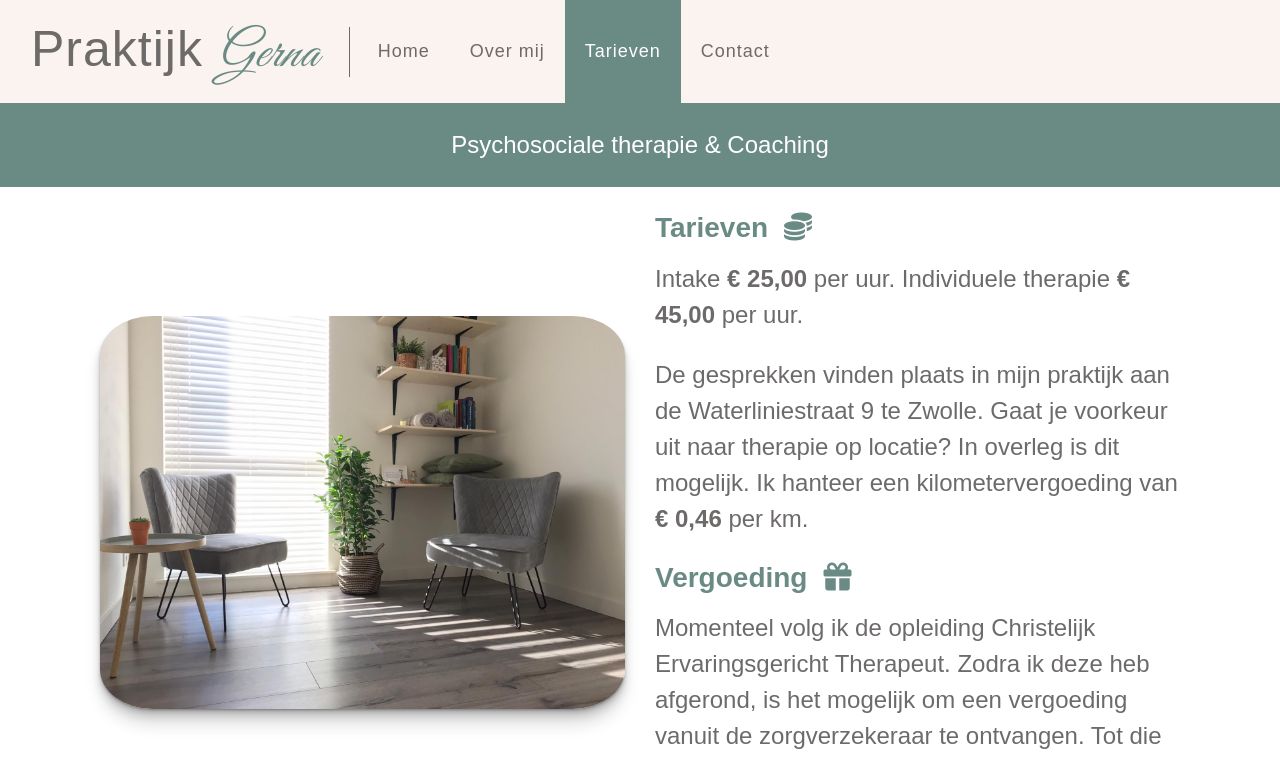
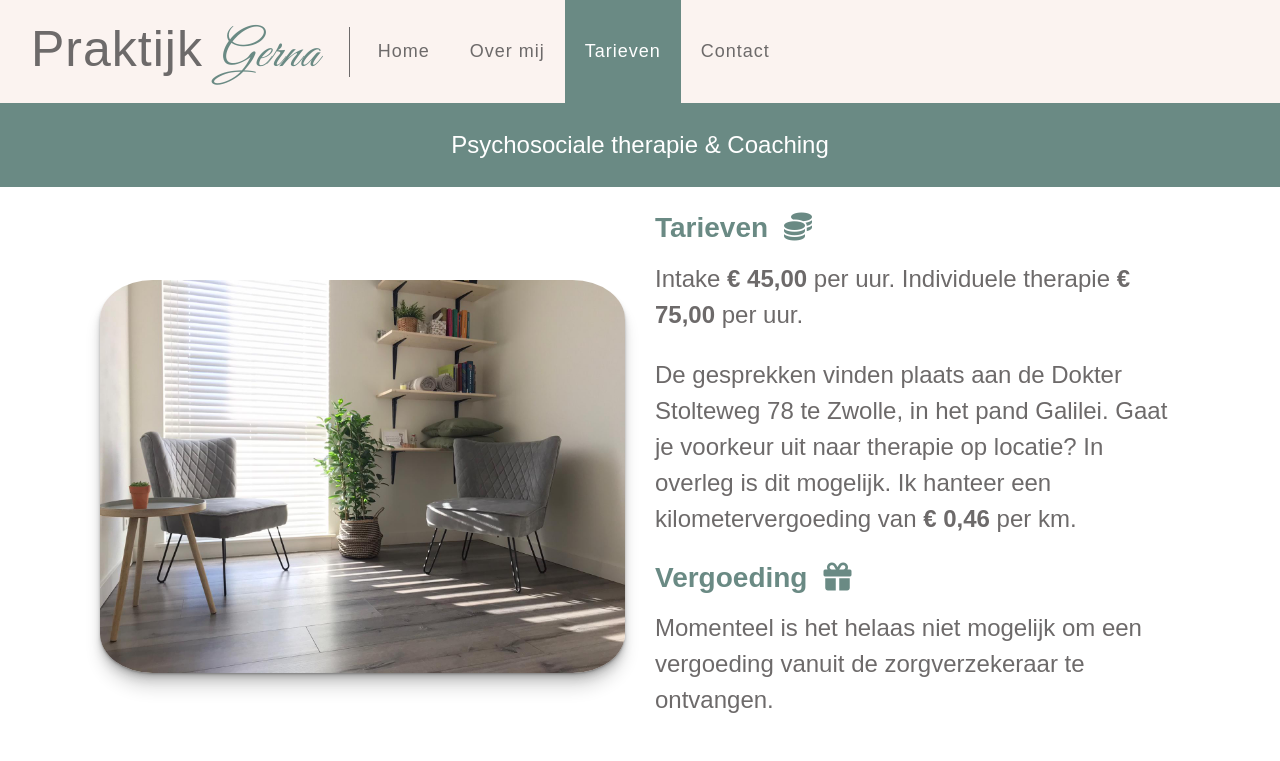
Before and after one commit to JBastiaan/jbastiaan.github.io, a Jekyll site: the page built from tarieven.html, in a window 1280 px wide. Shown: the top 761 px of the page. Built offline with Jekyll 4.4.1, drawn with Linux system fonts in a browser that asks for light colours; nearby versions of some CDN libraries; some of the changed text lies outside the part shown; grey boxes are pictures that could not be loaded.

Commit message:
Update tarieven.html

```diff
--- a/tarieven.html
+++ b/tarieven.html
@@ -8,18 +8,16 @@ title: Tarieven
         </div>
         <div class="col-xl py-4">
             <h3 class="text-secondary mb-3"></i>Tarieven<i class="fa fa-regular fa-coins ml-3"></i></h3>
-            <p class="mb-4"></i>Intake  <b>€ 25,00</b> per uur.
-            </i>Individuele therapie    <b>€ 45,00</b> per uur.</p>
+            <p class="mb-4"></i>Intake  <b>€ 45,00</b> per uur.
+            </i>Individuele therapie    <b>€ 75,00</b> per uur.</p>
             <p class="mb-4">
-                De gesprekken vinden plaats in mijn praktijk aan de Waterliniestraat 9 te Zwolle.
+                De gesprekken vinden plaats aan de Dokter Stolteweg 78 te Zwolle, in het pand Galilei.
                 Gaat je voorkeur uit naar therapie op locatie? In overleg is dit mogelijk.
                 Ik hanteer een kilometervergoeding van <b>€ 0,46</b> per km.
             </p>
             <h3 class="text-secondary mb-3"></i>Vergoeding<i class="fa fa-regular fa-gift ml-3"></i></h3>
             <p class="mb-4">
-                Momenteel volg ik de opleiding Christelijk Ervaringsgericht Therapeut.
-                Zodra ik deze heb afgerond, is het mogelijk om een vergoeding vanuit de zorgverzekeraar te ontvangen.
-                Tot die tijd is deze mogelijkheid er helaas niet.
+                Momenteel is het helaas niet mogelijk om een vergoeding vanuit de zorgverzekeraar te ontvangen.
             </p>
         </div>
     </div>
```
